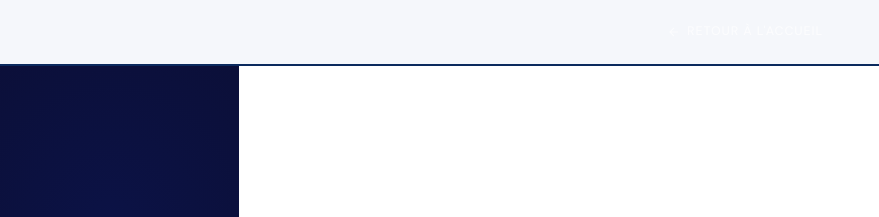
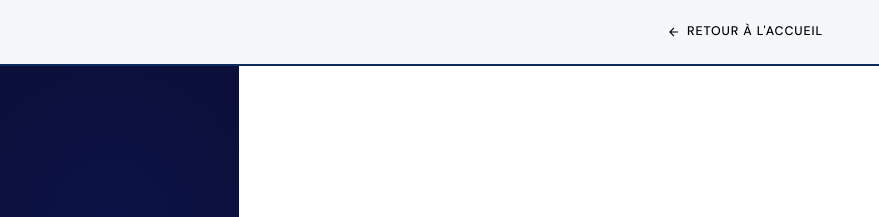
Before and after one commit to infocomptabj/infocompta.bj, a plain HTML site: page auth.html in a window 1280 px wide. Shown: the top 217 px of the page, 401-1280 px from the left. Drawn offline with nearby package versions, Linux system fonts and the light colour scheme.

Commit message:
Update infocompta-shared.css

```diff
--- a/infocompta-shared.css
+++ b/infocompta-shared.css
@@ -1222,7 +1222,7 @@ footer {
   gap: 0.4rem;
   font-size: 0.78rem;
   font-weight: 500;
-  color: var(--text-on-dark-muted);
+  color: rgb(0 0 0);
   letter-spacing: 0.07em;
   text-transform: uppercase;
   transition: color var(--transition);
```
